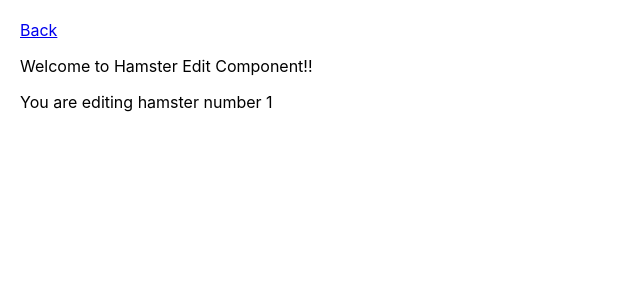
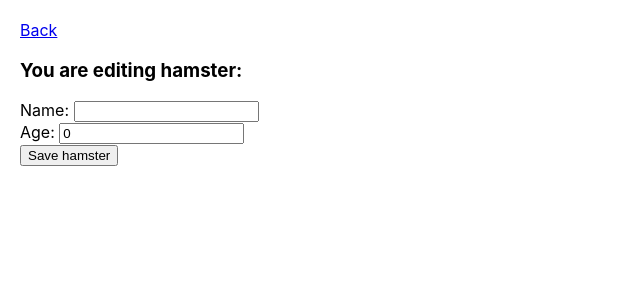
Before and after one commit to RichardHull1966/AnimalsReact, a React (Create React App) app: page /hamsters/edit/1 in a window 1280 px wide. Shown: the top 300 px of the page, without its empty margins (0-640 px from the left). Built offline with nearby package versions, Linux system fonts and the light colour scheme; no server answers.

Commit message:
update working on cats and hamsters

```diff
--- a/src/components/cats/cats.component.js
+++ b/src/components/cats/cats.component.js
@@ -15,6 +15,7 @@ export default class Cats extends Component {
     componentDidMount() {
         axios.get("https://localhost:5001/api/cats")
             .then((result) => {
+                console.log('fetching cats');
                 this.setState({
                     isCatsLoaded: true,
                     cats: result.data
@@ -25,7 +26,6 @@ export default class Cats extends Component {
             });
     }
     onEdit = (number) => {
-        console.log(number);
         this.setState({referrer: `/cats/edit/${number}`})
     };
     render() {
--- a/src/components/cats/edit.component.js
+++ b/src/components/cats/edit.component.js
@@ -1,5 +1,5 @@
 import React, { Component } from 'react';
-import { Link } from "react-router-dom";
+import { Link, Redirect } from "react-router-dom";
 import axios from "axios";
 
 export default class CatEdit extends Component {
@@ -13,7 +13,7 @@ export default class CatEdit extends Component {
                 id: 0,
                 name: '',
                 type: '',
-                yearOfBirth: '',
+                yearOfBirth: 0,
             }
         };
         this.handleChange = this.handleChange.bind(this);
@@ -34,14 +34,23 @@ export default class CatEdit extends Component {
             });
     }
     handleChange(event) {
-        console.log('changed it', event.target.value, event.target.name);
         this.setState({cat: {...this.state.cat, [event.target.name]: event.target.value}});
     }
     handleSubmit(event) {
-        console.log('this.state.cat:', this.state.cat);
         event.preventDefault();
+        axios.put(`https://localhost:5001/api/cats/${ this.state.cat.id }`, this.state.cat)
+        .then(() => {
+            this.setState({
+                referrer: '/'
+            })
+        })
+        .catch(function (error) {
+            console.log(error);
+        });
     }
     render() {
+        const { referrer } = this.state;
+        if (referrer) return <Redirect to={referrer} />;
         return (
           <div>
             <Link to={'/'}>Back</Link>
--- a/src/components/hamsters/edit.component.js
+++ b/src/components/hamsters/edit.component.js
@@ -1,14 +1,74 @@
 import React, { Component } from 'react';
-import { Link } from "react-router-dom";
+import { Link, Redirect } from "react-router-dom";
+import axios from "axios";
 
 export default class HamsterEdit extends Component {
+    constructor(props) {
+        super(props);
+        this.state = {
+            error: null,
+            isHamsterLoaded: false,
+            referrer: null,
+            hamster: {
+                id: 0,
+                name: '',
+                age: 0,
+            }
+        };
+        this.handleChange = this.handleChange.bind(this);
+        this.handleSubmit = this.handleSubmit.bind(this);
+    }
+    componentDidMount() {
+        const { params } = this.props.match;
+        axios.get(`https://localhost:5001/api/hamsters/${ params.id }`)
+            .then((result) => {
+                this.setState({
+                    isHamsterLoaded: true,
+                    hamster: result.data
+                });
+                console.log(this.state.hamster);
+            })
+            .catch(function (error) {
+                console.log(error);
+            });
+    }
+    handleChange(event) {
+        this.setState({hamster: {...this.state.hamster, [event.target.name]: event.target.value}});
+    }
+    handleSubmit(event) {
+    event.preventDefault();
+    axios.put(`https://localhost:5001/api/hamsters/${ this.state.hamster.id }`, this.state.hamster)
+        .then(() => {
+            this.setState({
+                referrer: '/'
+            })
+        })
+        .catch(function (error) {
+            console.log(error);
+        });
+    }
     render() {
-    const { params } = this.props.match;
+        const { referrer } = this.state;
+        if (referrer) return <Redirect to={referrer} />;
         return (
             <div>
                 <Link to={'/'}>Back</Link>
-        <p>Welcome to Hamster Edit Component!!</p>
-          <p>You are editing hamster number { params.id }</p>
+                <h3>You are editing hamster: {this.state.hamster.name}</h3>
+                <div>
+                    <form onSubmit={this.handleSubmit}>
+                        <div>
+                            <label>Name:  </label>
+                            <input type="text" name="name" value={this.state.hamster.name} onChange={this.handleChange} />
+                        </div>
+                        <div>
+                            <label>Age: </label>
+                            <input type="number" name="age" value={this.state.hamster.age} onChange={this.handleChange} />
+                        </div>
+                        <div>
+                            <input type="submit" value="Save hamster"/>
+                        </div>
+                    </form>
+                </div>
             </div>
         )
     }
--- a/src/components/hamsters/hamsters.component.js
+++ b/src/components/hamsters/hamsters.component.js
@@ -24,8 +24,8 @@ export default class Hamsters extends Component {
                 console.log(error);
             });
     }
-    onEdit = () => {
-        this.setState({referrer: '/hamsters/edit'})
+    onEdit = (number) => {
+        this.setState({referrer: `/hamsters/edit/${number}`})
     };
     render() {
         const { referrer, error, isHamstersLoaded, hamsters } = this.state;
@@ -46,7 +46,7 @@ export default class Hamsters extends Component {
                     <ul>
                         {hamsters.map(hamster => (
                             <li key={hamster.id}>
-                                Name: {hamster.name}, Age: {hamster.age} - <button onClick={this.onEdit}>Edit</button> <button>Delete</button>
+                                Name: {hamster.name}, Age: {hamster.age} - <button onClick={() => this.onEdit(hamster.id)}>Edit</button> <button>Delete</button>
                             </li>
                         ))}
                     </ul>
```
Lines whose indentation alone changed are shown as unchanged.
